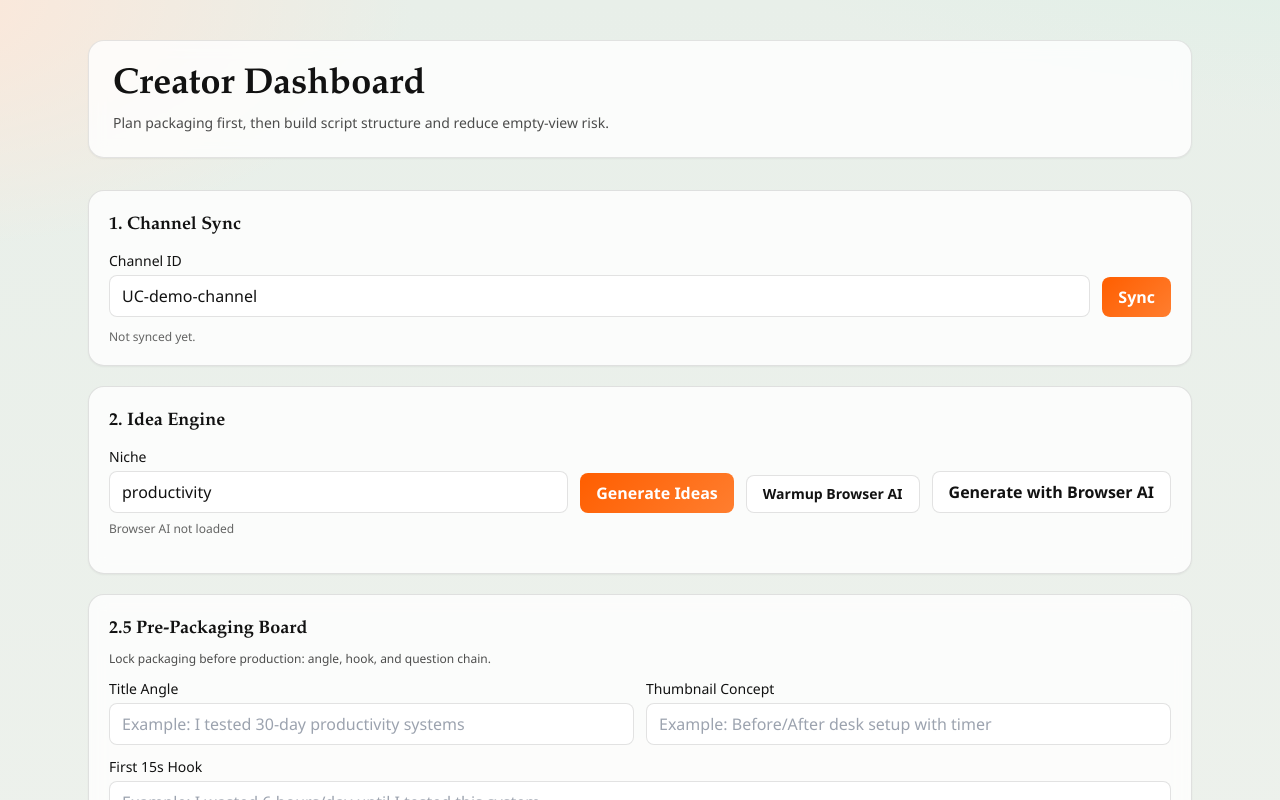
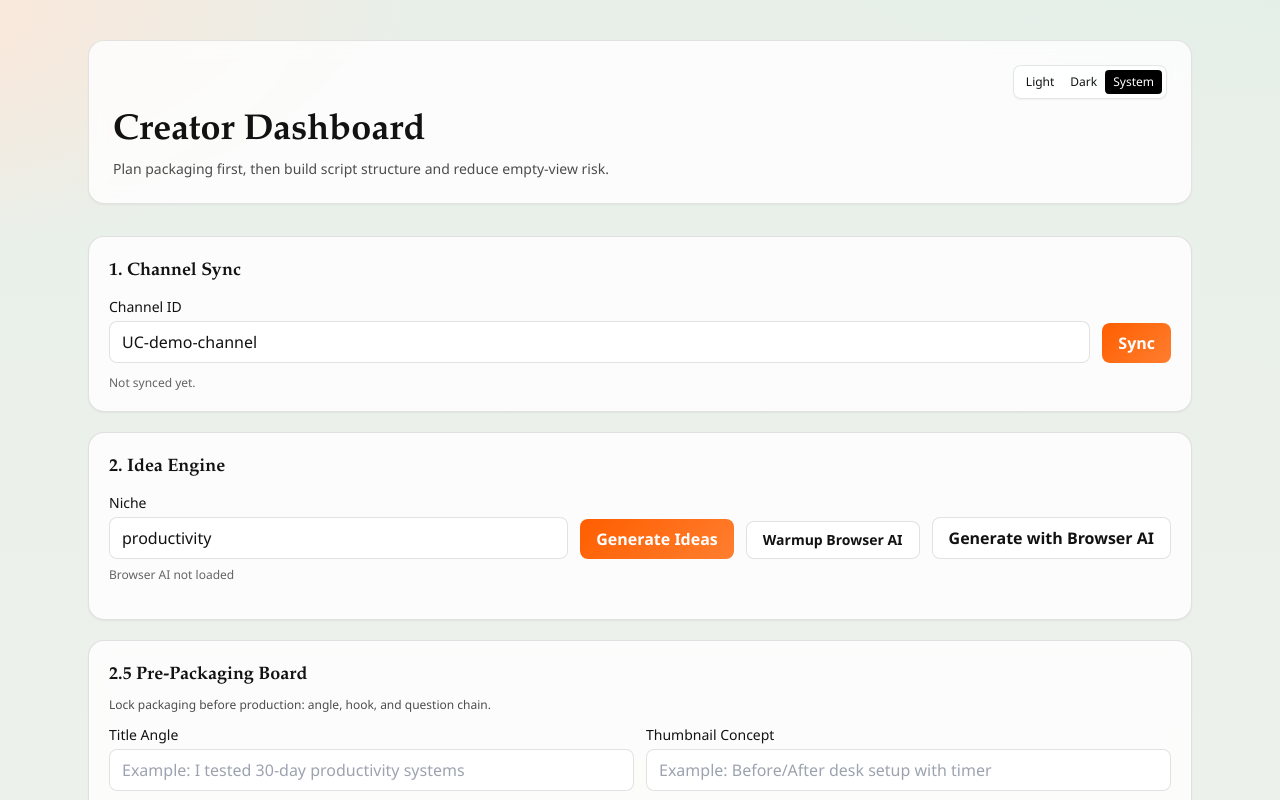
Before and after one commit to Shubhk0/ytcurious, a Next.js app: page /app in a window 1280 px wide. Shown: the top 800 px of the page. Built offline with nearby package versions, Linux system fonts and the light colour scheme.

Commit message:
feat: add dark mode with persistent theme toggle

```diff
--- a/app/app/page.tsx
+++ b/app/app/page.tsx
@@ -1,9 +1,13 @@
 import { CreatorDashboard } from "@/components/creator-dashboard";
+import { ThemeToggle } from "@/components/theme-toggle";
 
 export default function DashboardPage() {
   return (
     <main className="mx-auto min-h-screen max-w-6xl px-4 py-8 md:px-6 md:py-10">
       <section className="rounded-2xl border border-black/10 bg-white/80 p-6 shadow-sm backdrop-blur">
+        <div className="mb-3 flex justify-end">
+          <ThemeToggle />
+        </div>
         <h1 className="text-3xl font-semibold md:text-4xl">Creator Dashboard</h1>
         <p className="mt-2 text-sm text-black/70">Plan packaging first, then build script structure and reduce empty-view risk.</p>
       </section>
--- a/app/globals.css
+++ b/app/globals.css
@@ -11,6 +11,17 @@
   --line: rgba(18, 18, 18, 0.12);
   --accent: #ff5e00;
   --accent-2: #0d5a40;
+}
+
+.dark {
+  color-scheme: dark;
+  --bg-0: #0f1419;
+  --bg-1: #111a22;
+  --ink: #e9eff6;
+  --ink-soft: rgba(233, 239, 246, 0.72);
+  --line: rgba(233, 239, 246, 0.18);
+  --accent: #ff8a4d;
+  --accent-2: #42b28c;
 }
 
 body {
@@ -33,6 +44,10 @@ h3 {
   border-color: var(--line);
 }
 
+.dark .panel {
+  background: rgba(24, 31, 40, 0.82);
+}
+
 .btn-primary {
   @apply rounded-lg px-4 py-2 font-semibold text-white transition disabled:opacity-60;
   background: linear-gradient(135deg, #ff5e00, #ff7e2f);
@@ -45,10 +60,15 @@ h3 {
   background: rgba(255, 255, 255, 0.85);
 }
 
+.dark .btn-secondary {
+  background: rgba(30, 38, 48, 0.9);
+}
+
 .input-base {
   @apply rounded-lg border px-3 py-2 outline-none transition;
   border-color: var(--line);
   background: rgba(255, 255, 255, 0.95);
+  color: var(--ink);
 }
 
 .input-base:focus {
@@ -63,3 +83,21 @@ h3 {
 .muted {
   color: var(--ink-soft);
 }
+
+.dark .bg-white {
+  background-color: rgba(22, 29, 37, 0.95) !important;
+}
+
+.dark .bg-white\/75,
+.dark .bg-white\/80 {
+  background-color: rgba(22, 29, 37, 0.82) !important;
+}
+
+.dark .border-black\/10 {
+  border-color: rgba(233, 239, 246, 0.16) !important;
+}
+
+.dark .text-black\/70,
+.dark .text-black\/60 {
+  color: rgba(233, 239, 246, 0.72) !important;
+}
--- a/app/layout.tsx
+++ b/app/layout.tsx
@@ -9,7 +9,24 @@ export const metadata: Metadata = {
 export default function RootLayout({ children }: { children: React.ReactNode }) {
   return (
     <html lang="en">
-      <body>{children}</body>
+      <body>
+        <script
+          dangerouslySetInnerHTML={{
+            __html: `
+              (function () {
+                try {
+                  var stored = localStorage.getItem('ytcurious-theme');
+                  var prefersDark = window.matchMedia('(prefers-color-scheme: dark)').matches;
+                  var theme = stored || (prefersDark ? 'dark' : 'light');
+                  if (theme === 'dark') document.documentElement.classList.add('dark');
+                  else document.documentElement.classList.remove('dark');
+                } catch (e) {}
+              })();
+            `
+          }}
+        />
+        {children}
+      </body>
     </html>
   );
 }
--- a/app/page.tsx
+++ b/app/page.tsx
@@ -1,8 +1,12 @@
 import Link from "next/link";
+import { ThemeToggle } from "@/components/theme-toggle";
 
 export default function HomePage() {
   return (
     <main className="mx-auto min-h-screen max-w-6xl px-4 py-12 md:px-6 md:py-16">
+      <div className="mb-4 flex justify-end">
+        <ThemeToggle />
+      </div>
       <section className="grid gap-6 rounded-3xl border border-black/10 bg-white/75 p-6 shadow-sm backdrop-blur md:grid-cols-[1.25fr_1fr] md:p-12">
         <div>
           <p className="text-xs uppercase tracking-[0.24em] text-black/65">YTCurious</p>
--- /dev/null
+++ b/components/theme-toggle.tsx
@@ -0,0 +1,61 @@
+"use client";
+
+import { useEffect, useState } from "react";
+
+type ThemeMode = "light" | "dark" | "system";
+
+const STORAGE_KEY = "ytcurious-theme";
+
+function resolveSystemTheme(): "light" | "dark" {
+  if (typeof window === "undefined") {
+    return "light";
+  }
+  return window.matchMedia("(prefers-color-scheme: dark)").matches ? "dark" : "light";
+}
+
+function applyTheme(mode: ThemeMode) {
+  const root = document.documentElement;
+  const resolved = mode === "system" ? resolveSystemTheme() : mode;
+  if (resolved === "dark") root.classList.add("dark");
+  else root.classList.remove("dark");
+}
+
+export function ThemeToggle() {
+  const [mode, setMode] = useState<ThemeMode>("system");
+
+  useEffect(() => {
+    const stored = (localStorage.getItem(STORAGE_KEY) as ThemeMode | null) ?? "system";
+    setMode(stored);
+    applyTheme(stored);
+  }, []);
+
+  useEffect(() => {
+    if (mode === "system") {
+      const media = window.matchMedia("(prefers-color-scheme: dark)");
+      const onChange = () => applyTheme("system");
+      media.addEventListener("change", onChange);
+      return () => media.removeEventListener("change", onChange);
+    }
+    return;
+  }, [mode]);
+
+  const setTheme = (next: ThemeMode) => {
+    setMode(next);
+    localStorage.setItem(STORAGE_KEY, next);
+    applyTheme(next);
+  };
+
+  return (
+    <div className="inline-flex items-center rounded-lg border border-black/10 bg-white/80 p-1 text-xs shadow-sm dark:border-white/15 dark:bg-[#1b2128]">
+      <button className={`rounded px-2 py-1 ${mode === "light" ? "bg-black text-white dark:bg-white dark:text-black" : ""}`} onClick={() => setTheme("light")}>
+        Light
+      </button>
+      <button className={`rounded px-2 py-1 ${mode === "dark" ? "bg-black text-white dark:bg-white dark:text-black" : ""}`} onClick={() => setTheme("dark")}>
+        Dark
+      </button>
+      <button className={`rounded px-2 py-1 ${mode === "system" ? "bg-black text-white dark:bg-white dark:text-black" : ""}`} onClick={() => setTheme("system")}>
+        System
+      </button>
+    </div>
+  );
+}
--- a/tailwind.config.ts
+++ b/tailwind.config.ts
@@ -1,6 +1,7 @@
 import type { Config } from "tailwindcss";
 
 const config: Config = {
+  darkMode: "class",
   content: [
     "./app/**/*.{js,ts,jsx,tsx,mdx}",
     "./components/**/*.{js,ts,jsx,tsx,mdx}"
```
